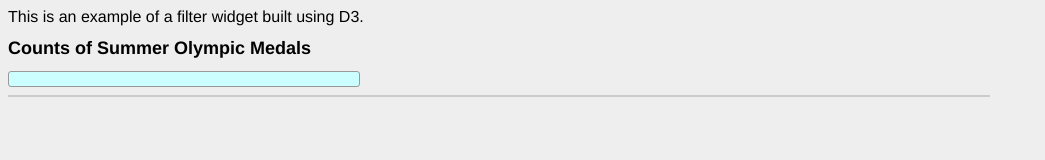
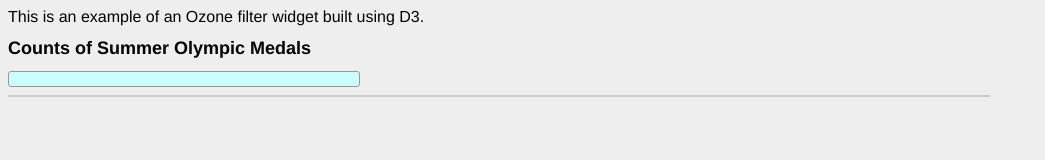
Before and after one commit to dleppik/ozone, a website: page demo/d3-filter-widget.html in a window 1280 px wide. Shown: the whole page, without its empty margins (0-1045 px from the left). Drawn offline with nearby package versions, Linux system fonts and the light colour scheme; no server answers.

Commit message:
Minor text changes.

```diff
--- a/demo/d3-filter-widget.html
+++ b/demo/d3-filter-widget.html
@@ -84,7 +84,7 @@
 </head>
 <body>
 
-This is an example of a filter widget built using D3.
+This is an example of an Ozone filter widget built using D3.
 
 <h1>Counts of Summer Olympic Medals</h1>
 
```
